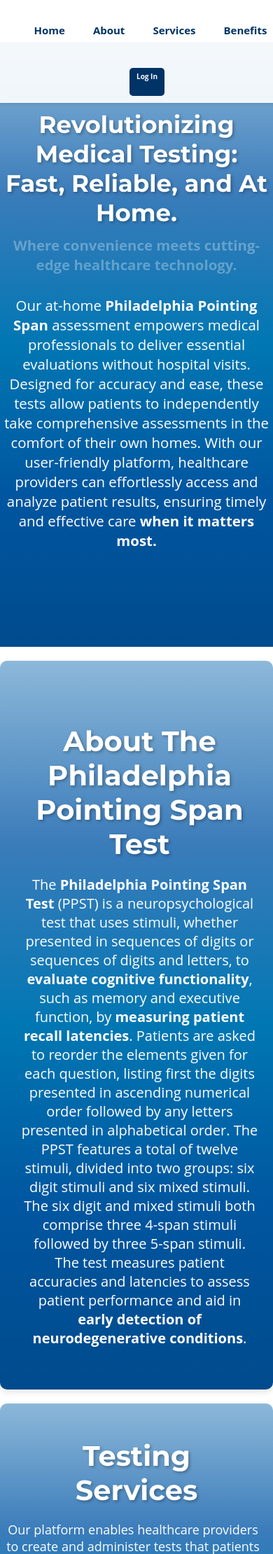
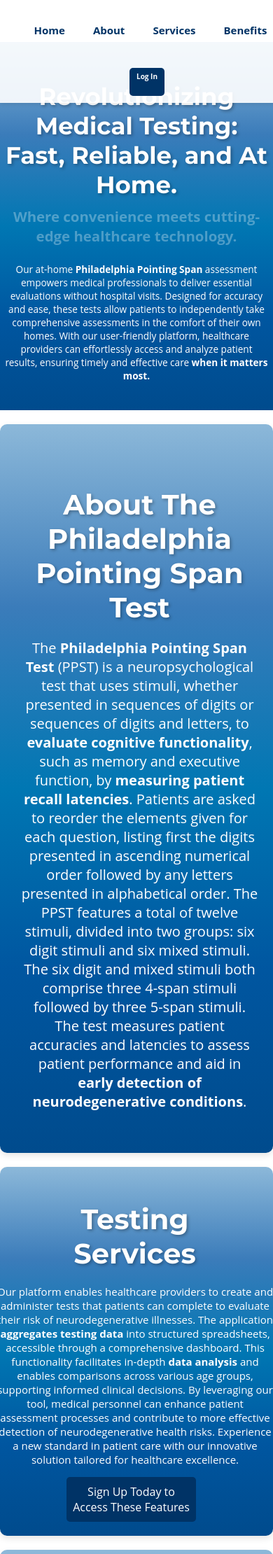
Before and after one commit to defulv86/Team-Senior-Project, a Django app: page / in a window 390 px wide. Shown: the top 2220 px of the page at 70% size. Run offline with Django 5.2, Linux system fonts and the light colour scheme; parts of the project's set-up code (start-up, migrations or seed data) failed here and were passed over.

Commit message:
Added more mobile layout fixes.

```diff
--- a/ppst/website/static/css/home.css
+++ b/ppst/website/static/css/home.css
@@ -145,7 +145,7 @@ body {
 
     /* Styles for Section 4 */
     #section4 {
-        height: 300vh;
+        height: 250vh;
     }
 
     #section4 h1 {
@@ -2017,6 +2017,145 @@ p {
     .sign-up-button {
         text-align: center;
     }
+
+    #section4 {
+        height: 300vh;
+    }
+}
+
+@media screen and (max-width: 932px) {
+    .image-container {
+        margin-right: -5px;
+    }
+
+    #section4 {
+        height: 400vh;
+    }
+}
+
+@media screen and (max-width: 912px) {
+    #section4 {
+        height: 150vh;
+    }
+}
+
+@media screen and (max-width: 896px) {
+    #section4 {
+        height: 400vh;
+    }
+}
+
+@media screen and (max-width: 883px) {
+    #section1 {
+        height: 150vh;
+    }
+
+    #section4 {
+        height: 500vh;
+    }
+}
+
+@media screen and (max-width: 854px) {
+    #section1 {
+        height: 60vh;
+    }
+
+    #section4 {
+        height: 150vh;
+    }
+}
+
+@media screen and (max-width: 844px) {
+    #section4 {
+        height: 450vh;
+    }
+}
+
+@media screen and (max-width: 820px) {
+    #section4 {
+        height: 150vh;
+    }
+}
+
+@media screen and (max-width: 768px) {
+    #section1 {
+        height: 60vh;
+    }
+
+    #section4 {
+        height: 180vh;
+    }
+}
+
+@media screen and (max-width: 740px) {
+    #section1 {
+        height: 150vh;
+    }
+}
+
+@media screen and (max-width: 720px) {
+    #section4 {
+        height: 300vh;
+    }
+}
+
+@media screen and (max-width: 668px) {
+    #section1 h1 {
+        margin-top: 50px;
+    }
+
+    #section1 p {
+        font-size: 1.0em;
+    }
+
+    #section3 p {
+        font-size: 15px;
+        padding-left: 140px;
+    }
+
+    #section3 h1 {
+        padding-left: 260px;
+    }
+
+    .sign-up-button {
+        padding: 10px 5px;
+        margin-left: 260px;
+    }
+
+    .services-image {
+        width: 180px;
+        height: 180px;
+    }
+
+    .services-image-container {
+        margin-right: 90px;
+    }
+
+    #section4 {
+        height: 475vh;
+    }
+}
+
+@media screen and (max-width: 540px) {
+    #section2 p {
+        padding-left: 40px;
+    }
+
+    #section3 h1 {
+        padding-left: 200px;
+    }
+
+    #section3 p {
+        padding-left: 100px;
+    }
+
+    .sign-up-button {
+        margin-left: 185px;
+    }
+
+    #section4 {
+        height: 250vh;
+    }
 }
 
 /* Bugfix for navbar on iPhone 14 Pro Max */
@@ -2040,6 +2179,38 @@ p {
     }
 }
 
+@media screen and (max-width: 412px) {
+    #section1 {
+        height: 60vh;
+    }
+
+    .services-content {
+        margin-right: 280px;
+    }
+
+    #section2 p {
+        padding-left: 0;
+    }
+
+    #section3 h1 {
+        padding-left: 265px;
+    }
+
+    #section3 p {
+        font-size: 15px;
+        width: 90%;
+        padding-left: 155px;
+    }
+
+    .sign-up-button {
+        margin-left: 255px;
+    }
+
+    #section4 {
+        height: 200vh;
+    }
+}
+
 @media screen and (max-width: 360px) {
     #section3 {
         display: flex;
@@ -2063,6 +2234,18 @@ p {
 @media screen and (max-width: 344px) {
     nav {
         height: 10vh;
+    }
+
+    #section1 {
+        height: 100vh;
+    }
+
+    #section2 p {
+        padding-left: 0;
+    }
+
+    .services-content {
+        margin-right: 200px;
     }
 }
 
```
